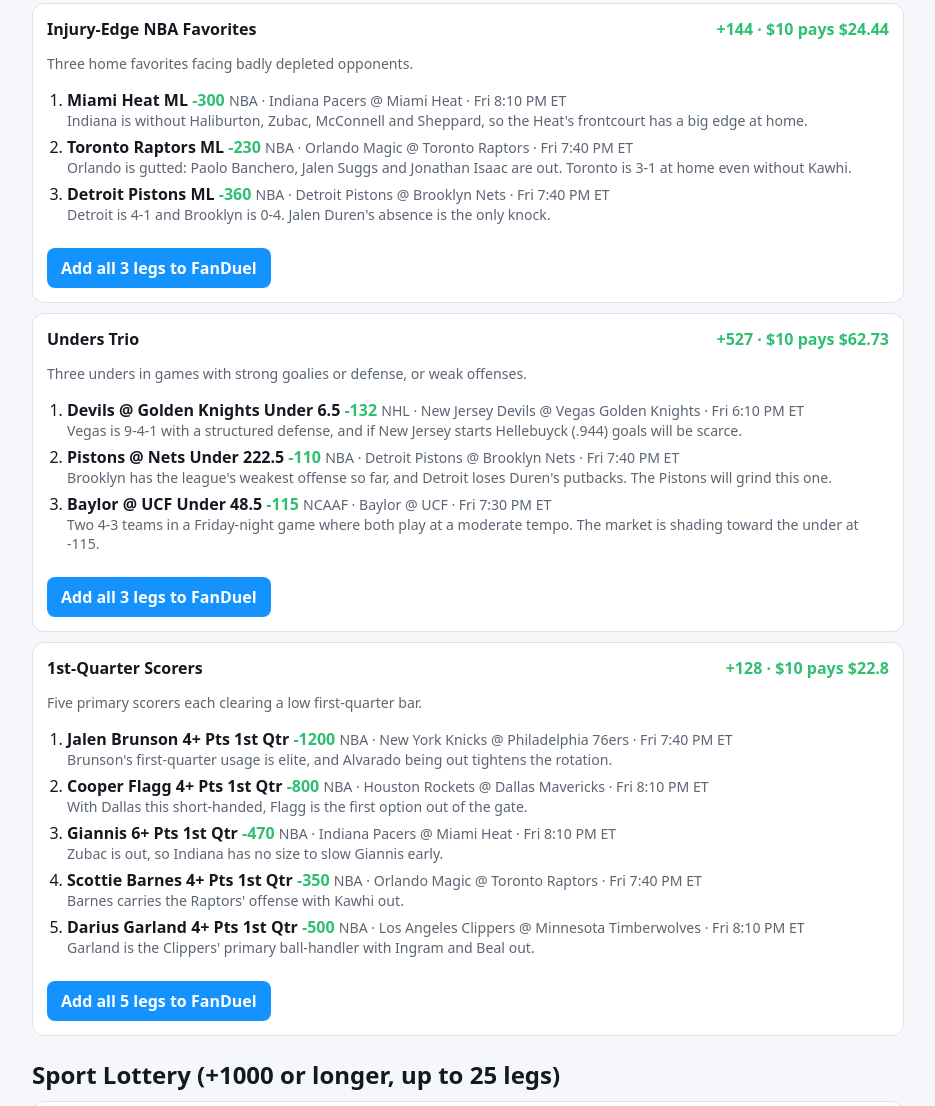
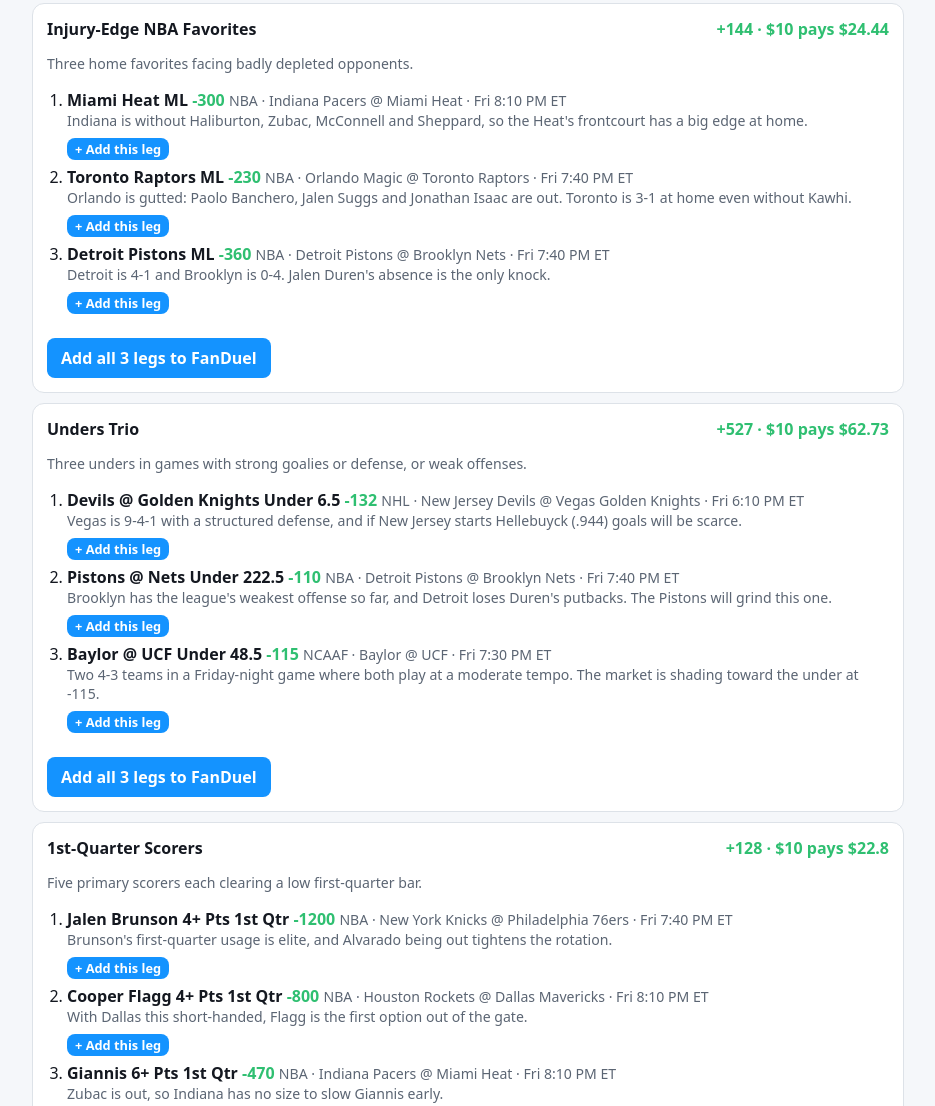
Before and after one commit to s8y649s4ct-cmd/claudes-sports-bot, a plain HTML site: page index.html in a window 1280 px wide. Shown: the part 1407-2513 px from the top of the page, without its empty margins (172-1107 px from the left). Drawn offline with Linux system fonts and the light colour scheme.

Commit message:
Refresh picks 2026-10-30 15:18 UTC

```diff
--- a/index.html
+++ b/index.html
@@ -27,10 +27,10 @@ tg.onclick=()=>setT(r.dataset.theme==='dark'?'light':'dark');
 const e=s=>String(s??'').replace(/[&<>"]/g,c=>({'&':'&amp;','<':'&lt;','>':'&gt;','"':'&quot;'}[c]));
 const fmt=o=>o==null?'':(o>0?'+'+o:o);
 function link(legs,fb){const ok=legs.filter(l=>l.marketId&&l.selectionId);
- if(ok.length===legs.length&&ok.length)return 'https://sportsbook.fanduel.com/addToBetslip?'+ok.map(l=>'marketId='+encodeURIComponent(l.marketId)+'&selectionId='+encodeURIComponent(l.selectionId)).join('&');
+ if(ok.length===legs.length&&ok.length)return 'https://sportsbook.fanduel.com/addToBetslip?'+ok.map((l,i)=>'marketId['+i+']='+encodeURIComponent(l.marketId)+'&selectionId['+i+']='+encodeURIComponent(l.selectionId)).join('&');
  return fb||legs.find(l=>l.eventUrl)?.eventUrl||'https://sportsbook.fanduel.com/'}
 function btn(legs,fb,label){const all=legs.every(l=>l.marketId&&l.selectionId);return `<a class="btn" href="${e(link(legs,fb))}">${all?label:'Open game in FanDuel (IDs not verified)'}</a>`}
-function leg(l){return `<li><b>${e(l.pick)}</b> <span class="odds">${fmt(l.odds)}</span> <span class="mut">${e(l.sport)} · ${e(l.event)} · ${e(l.start)}</span><div class="mut">${e(l.reason)}</div></li>`}
+function leg(l){return `<li><b>${e(l.pick)}</b> <span class="odds">${fmt(l.odds)}</span> <span class="mut">${e(l.sport)} · ${e(l.event)} · ${e(l.start)}</span><div class="mut">${e(l.reason)}</div>${l.marketId&&l.selectionId?`<a class="btn" style="padding:2px 8px;font-size:.8em" href="${e(link([l]))}">+ Add this leg</a>`:''}</li>`}
 const empty='<div class="card mut">No picks yet. Picks post around 10:30 AM and 3:00 PM ET.</div>';
 fetch('picks.json?'+Date.now()).then(x=>x.json()).then(d=>{
  document.getElementById('upd').textContent=d.updated?('Updated '+d.updated+' · '+(d.run||'')):(d.run||'');
```
